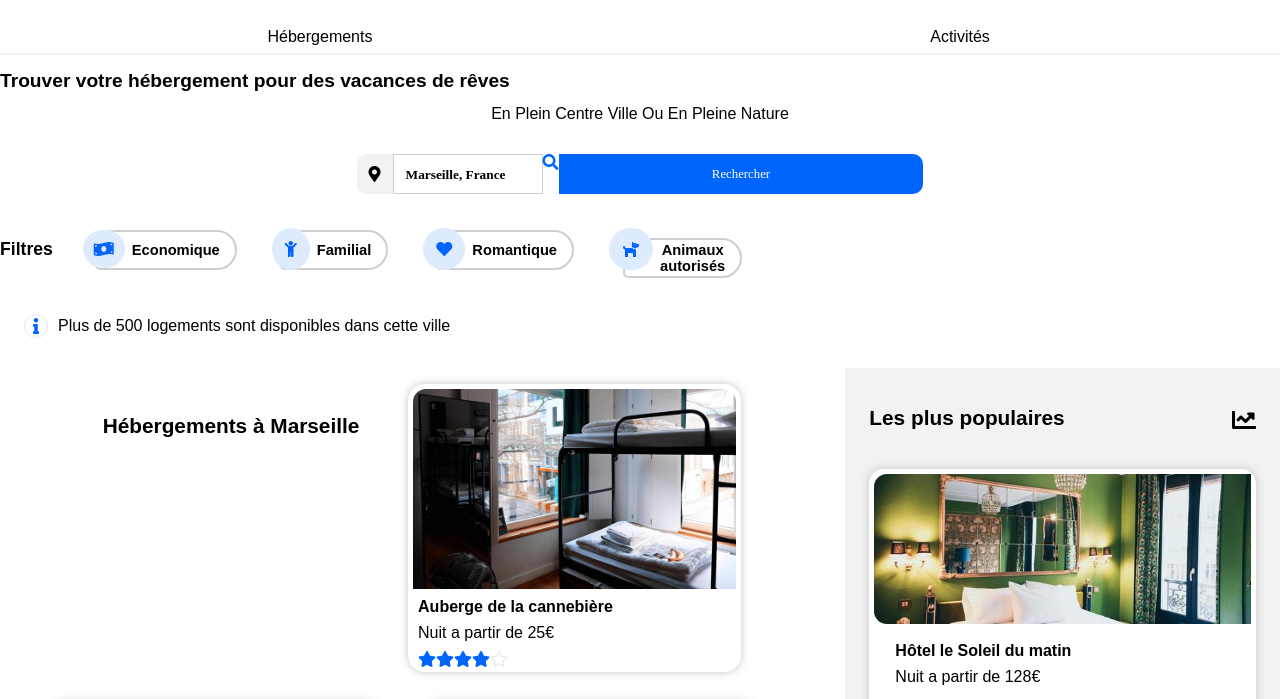
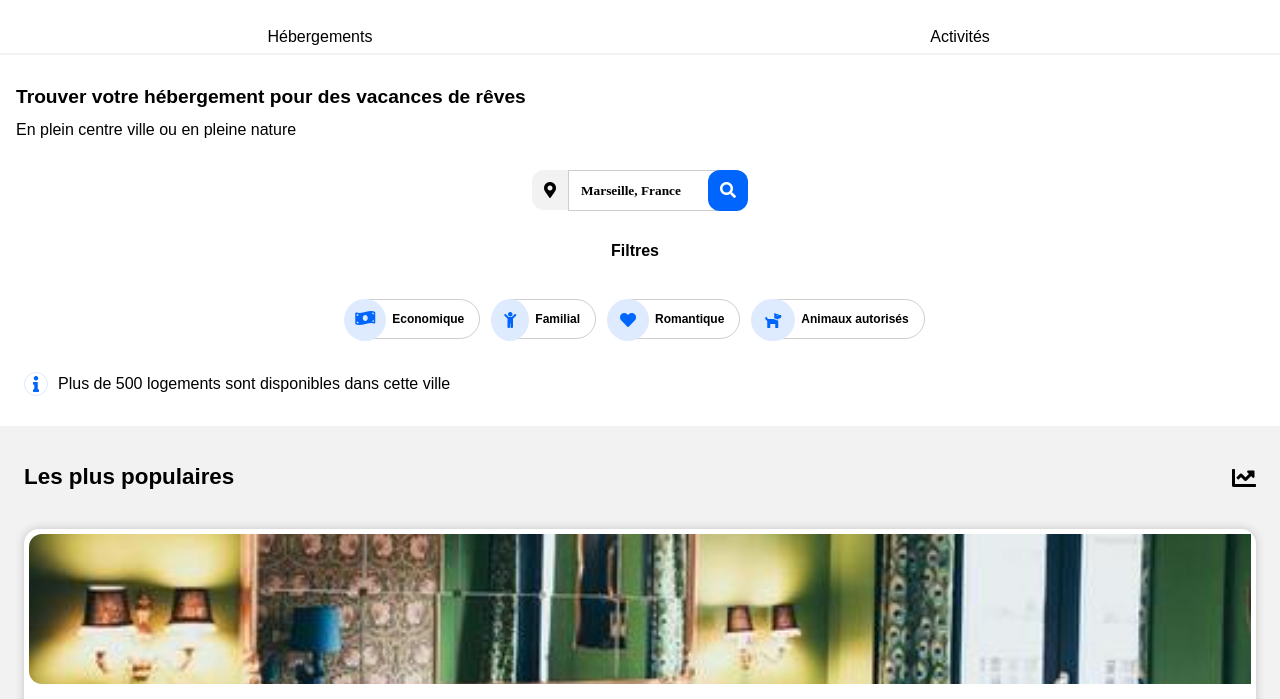
Before and after one commit to JonathanBenari/JonathanBenari_2_20072021, a plain HTML site: page index.html in a window 1280 px wide. Shown: the part 71-770 px from the top of the page. Drawn offline with Linux system fonts and the light colour scheme.

Commit message:
576 768 ok mais pb affichage des deux

```diff
--- a/css/style.css
+++ b/css/style.css
@@ -57,7 +57,7 @@ body {
 
 .search-field {
     border: solid 1px #cecece;
-    width: 15%;
+    width: 200px;
 }
 input::placeholder {
     font-family: 'Raleway';
@@ -68,9 +68,10 @@ input::placeholder {
     padding-left: 10px;
   }
 
-  .fa-search {
-      content: none;
-  }
+.search-small{
+    display: none;
+}
+
 .search-button {
     font-family: 'Raleway';
     font-size: 1em;
@@ -80,20 +81,22 @@ input::placeholder {
     border: hidden;
     background-color: #0065FC;
     border-radius: 0px 10px 10px 0px;
-    width: 8%;
+    width: 150px;
 }
 .filters-bar {
     display: flex;
+    flex-wrap: wrap;
 }
 .filter-container {
     display: flex;
     flex-wrap: wrap;
     margin-bottom: 1rem;
+    margin-top: 1rem;
 }
 .filter-title {
     font-weight: 700;
     font-size: 1.1em;
-    margin-top: 15px;
+    align-self: center;
     margin-right: 30px;
 }
 .btn-filter {
@@ -127,9 +130,13 @@ input::placeholder {
     margin-bottom: 20px;
 }
 
+.fa-map-marker-alt::before {
+    color: black;
+}
+
 .fa-map-marker-alt  {
     background: #F2F2F2;
-    border-radius: 10px 0px 0px 10px;
+    border-radius: 12px 0px 0px 12px;
     padding: 12px;
 }
 .fa-money-bill-wave {
@@ -439,46 +446,66 @@ input::placeholder {
         right: 0px;
     }
     .main-title {
-
+        margin-left: 1rem;
+        margin-top: 1rem;
     }
 
     .par-description {
-        text-transform: capitalize;
-        text-overflow: ellipsis;
-        text-align: center;
+        margin-left: 1rem;
     }
 
     .search-bar {
         display: flex;
         width: auto;
-        justify-content: center;
+        margin-left: 1rem;
     }
 
     input::placeholder {
         font-size: 1em;
     }
+    .search-small {
+        display: block;
+        padding: 12px;
+        background-color: #0065FC;
+        border-radius: 12px 12px 12px 12px;
+        margin-left: -10px;
+        cursor: pointer;
+      }
+
+    .fa-search {
+        color: white;
+      }
 
     .search-field {
-        border: solid 1px #cecece;
-        width: 150px;
+        border: solid 0.5px #cecece;
+        width: auto;
     }
 
-    .search-button {
-        font-size: 0.8em;
-        width: 30%;
+    .search-button{
+        display: none;
     }
     .filters-bar {
-        display: flex;
+        margin-left: 1rem;
+
     }
-
+    .filter-title {
+        font-size: 1em;
+        margin: 0;
+        margin-right: 10px;
+    }
     .filter-container {
-        align-items: baseline;
+        flex-wrap: nowrap;
+        margin-bottom: 20px;
     }
 
     .btn-filter {
-
+        display: flex;
+        border: 1px solid #cecece;
+        margin-right: 11px;
     }
-
+    .btn-title {
+        font-size: 0.9em;
+    }
     .info-logements {
         margin-left: 1.5rem;
     }
@@ -529,7 +556,7 @@ input::placeholder {
 
     .title-aside {
         margin-bottom: 1rem;
-        font-size: 1.5em;
+        font-size: 1.2em;
 
     }
 
@@ -573,6 +600,45 @@ input::placeholder {
 /* Medium devices (tablets, 768px and up)*/
 @media all and (min-width: 768px) {
 
+    .body-content {
+        padding: 0;
+    }
+
+    .logo {
+        margin-left: 70px;
+    }
+    .logo-li {
+        display: block;
+        margin: 0;
+    }
+    .ul-container-navbar {
+    display: flex;
+    width: 100%;
+    padding-bottom: 1rem;
+    margin-top: 2rem;
+    }
+
+    .logo {
+        position: relative;
+    }
+    .li-container {
+        width: 100%;
+        padding: 0;
+        border-bottom: 2px solid #F2F2F2;
+        padding-bottom: 8px;
+    }
+    .li-container:hover {
+        border-top: none;
+        border-bottom: #0065FC 2px solid;
+    }
+
+    .container-register {
+        position: absolute;
+        margin-right: 70px;
+        top: 0;
+        right: 0px;
+    }
+
     .search-bar {
         display: flex;
         width: auto;
@@ -588,30 +654,43 @@ input::placeholder {
     input::placeholder {
         font-size: 1em;
     }
+    .search-small {
+        padding: 12px;
+        background-color: #0065FC;
+        border-radius: 12px 12px 12px 12px;
+        margin-left: -10px;
+        cursor: pointer;
+      }
 
+    .fa-search::before {
+        color: white;
+      }
 
     .search-button {
-        font-size: 0.8em;
-        width: 30%;
+        display: none;
+
     }
 
     .filters-bar {
         display: flex;
+        justify-content: space-around;
+        margin: 0;
+    }
     }
     .filter-container {
         flex-wrap: nowrap;
         margin-bottom: 1rem;
-        width: 400px;
     }
     .filter-title {
         width: 100%;
         text-align: center;
         margin-bottom: 1.5rem;
+        font-size: 1em;
     }
     .article-aside-container {
         justify-content: center;
         display: flex;
-        flex-direction: row;
+        flex-direction: column-reverse;
 
     }
 
@@ -623,10 +702,9 @@ input::placeholder {
     }
 
     #hebergements {
-        font-size: 1.3em;
-        padding: 0px;
-        margin-left: 3rem;
-        margin-top: 2rem;
+        font-size: 1.4em;
+        width: 100%;
+        margin-bottom: 1rem;
     }
     .card-container {
         width: 43%;
@@ -636,17 +714,19 @@ input::placeholder {
         width: auto;
     }
 
+    .more-title {
+        padding: 0;
+        margin: 0;
+        margin-top: 1rem;
+    }
     .aside-container {
-        width: 100%;
-        height: fit-content;
-
 
     }
 
     .title-aside {
-        font-size: 1.3em;
         width: auto;
         margin-bottom: 1.5rem;
+        font-size: 1.4em;
     }
 
     .card-mostpopular {
@@ -657,6 +737,10 @@ input::placeholder {
     .img-aside {
         width: 100%;
     }
+    #title-section {
+        font-size: 1.4em;
+        margin-top: 20px;
+    }
 
     .grid-container {
         display: flex;
@@ -664,8 +748,7 @@ input::placeholder {
 
     }
     .article-activities {
-        width: 30%;
-        height: 30%;
+
     }
 
     .footer-container {
@@ -673,13 +756,7 @@ input::placeholder {
         width: auto;
     }
 
-}
 /* Large devices (desktops, 992px and up) */
 @media all and (min-width: 992px) {
 
 }
-
-/* Extra large devices (large desktops, 1200px and up) */
-@media all and (min-width: 1200px) {
-
-}
--- a/index.html
+++ b/index.html
@@ -38,16 +38,18 @@
                 <p class="par-description">En plein centre ville ou en pleine nature</p>
                 <form class="search-bar">
                     <span>
-                        <i class="fas fa-map-marker-alt" style="color: black;">
+                        <i class="fas fa-map-marker-alt">
                         </i>
                     </span>
-                    <input class="search-field" type="search" name="city-country " placeholder="Marseille, France" />
-                    <i class="fas fa-search"></i>
+                    <input class="search-field" type="search" name="city-country " placeholder="Marseille, France"/>
+                    <span class="search-small">
+                        <i class="fas fa-search" aria-hidden="true"></i>
+                    </span>
                     <button class="search-button" type="submit">Rechercher</button>
                 </form>
                 <div class="filters-bar">
+                    <h3 class="filter-title">Filtres</h3>
                     <div class="filter-container">
-                        <h3 class="filter-title">Filtres</h3>
                         <i class="fas fa-money-bill-wave"></i>
                         <button class="btn-filter">
                             <span class="btn-title">Economique</span>
```
